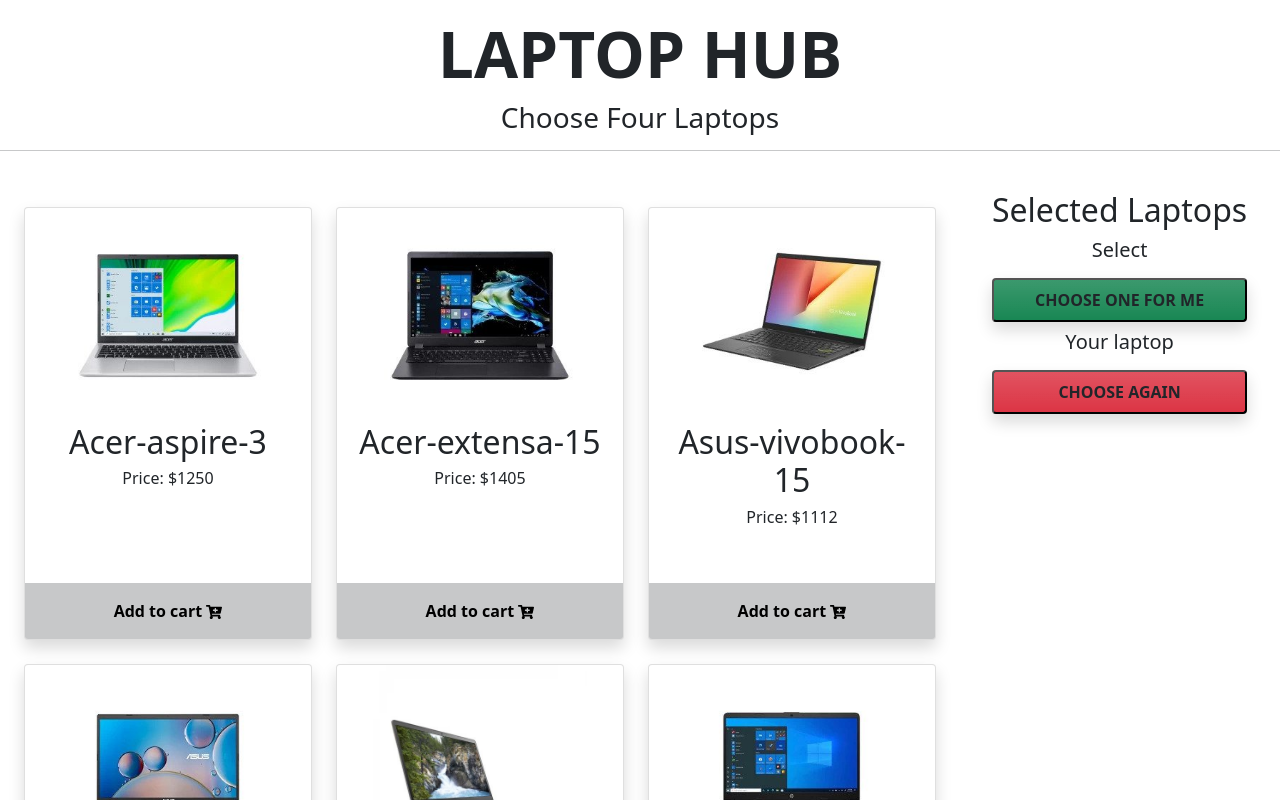
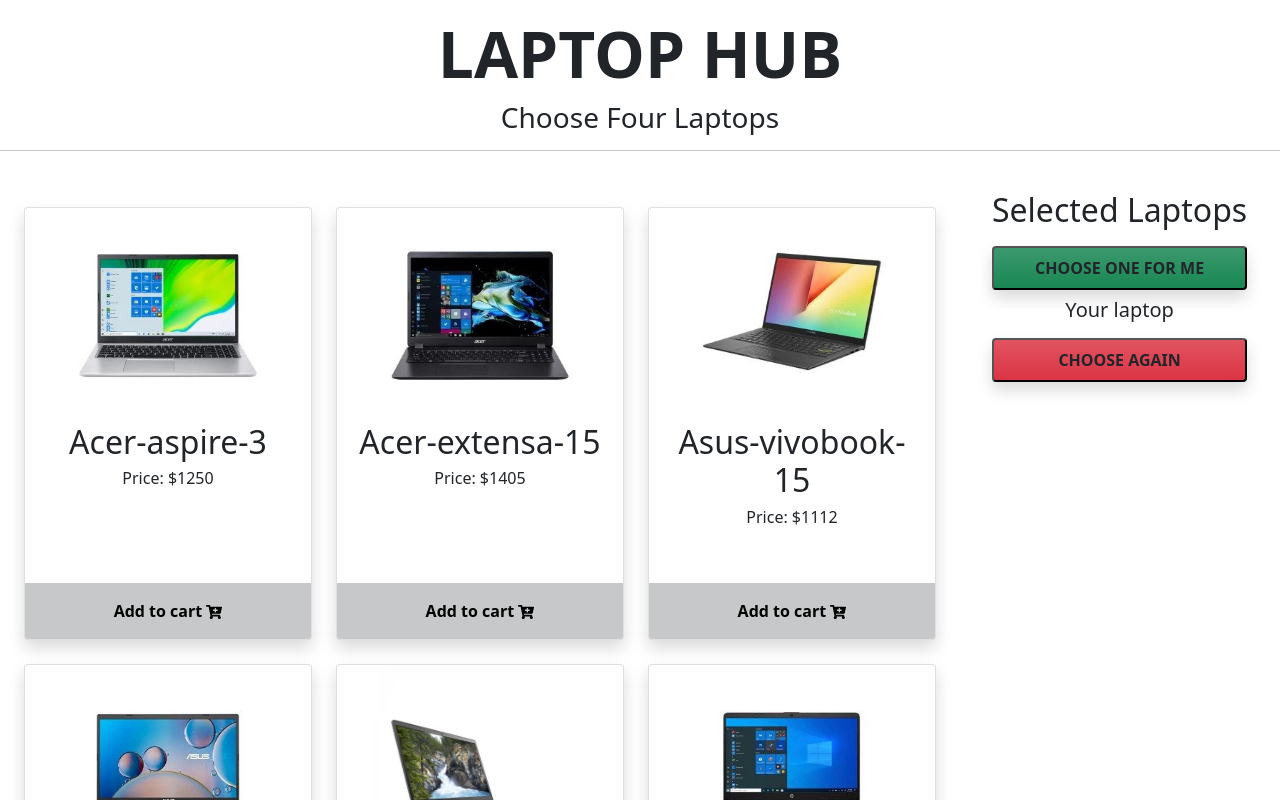
Before and after one commit to rayhan1650/laptop-hub, a React (Create React App) app: page / in a window 1280 px wide. Shown: the top 800 px of the page. Built offline with nearby package versions, Linux system fonts and the light colour scheme.

Commit message:
cart data added

```diff
--- a/src/components/Cart/Cart.js
+++ b/src/components/Cart/Cart.js
@@ -1,10 +1,12 @@
 import React from "react";
 
-const Cart = () => {
+const Cart = ({ cart }) => {
   return (
     <div className="d-flex flex-column justify-content-center">
       <h2>Selected Laptops</h2>
-      <h5>Select</h5>
+      {cart.map((x) => (
+        <h5 key={x.id}>{x.name}</h5>
+      ))}
       <button className="my-2 bg-success bg-gradient shadow py-2  rounded fw-bold text-dark">
         CHOOSE ONE FOR ME
       </button>
--- a/src/components/Laptop/Laptop.js
+++ b/src/components/Laptop/Laptop.js
@@ -1,7 +1,7 @@
 import React from "react";
 import { FaCartPlus } from "react-icons/fa";
 
-const Laptop = ({ laptop }) => {
+const Laptop = ({ laptop, handleAddToCart }) => {
   const { img, name, price } = laptop;
   return (
     <div className="col">
@@ -11,7 +11,10 @@
           <h2 className="card-title">{name}</h2>
           <h6>Price: ${price}</h6>
         </div>
-        <button className="card-footer fw-bold bg-dark bg-opacity-25 border-0 p-3">
+        <button
+          onClick={() => handleAddToCart(laptop)}
+          className="card-footer fw-bold bg-dark bg-opacity-25 border-0 p-3"
+        >
           Add to cart <FaCartPlus></FaCartPlus>
         </button>
       </div>
--- a/src/components/Shop/Shop.js
+++ b/src/components/Shop/Shop.js
@@ -5,6 +5,7 @@
 
 const Shop = () => {
   const [laptops, setLaptops] = useState([]);
+  const [cart, setCart] = useState([]);
 
   useEffect(() => {
     fetch("data.json")
@@ -12,17 +13,27 @@
       .then((data) => setLaptops(data));
   }, []);
 
+  const handleAddToCart = (laptop) => {
+    if (cart.length < 4) {
+      setCart([...cart, laptop]);
+    }
+  };
+
   return (
     <div className="d-flex flex-md-row flex-column-reverse">
       <div className="col-md-9">
         <div className="row row-cols-1 row-cols-md-3 g-4 p-md-4">
           {laptops.map((laptop) => (
-            <Laptop key={laptop.id} laptop={laptop}></Laptop>
+            <Laptop
+              key={laptop.id}
+              laptop={laptop}
+              handleAddToCart={handleAddToCart}
+            ></Laptop>
           ))}
         </div>
       </div>
       <div className="cols-md-3 ms-md-4 p-2">
-        <Cart></Cart>
+        <Cart cart={cart}></Cart>
       </div>
     </div>
   );
```
